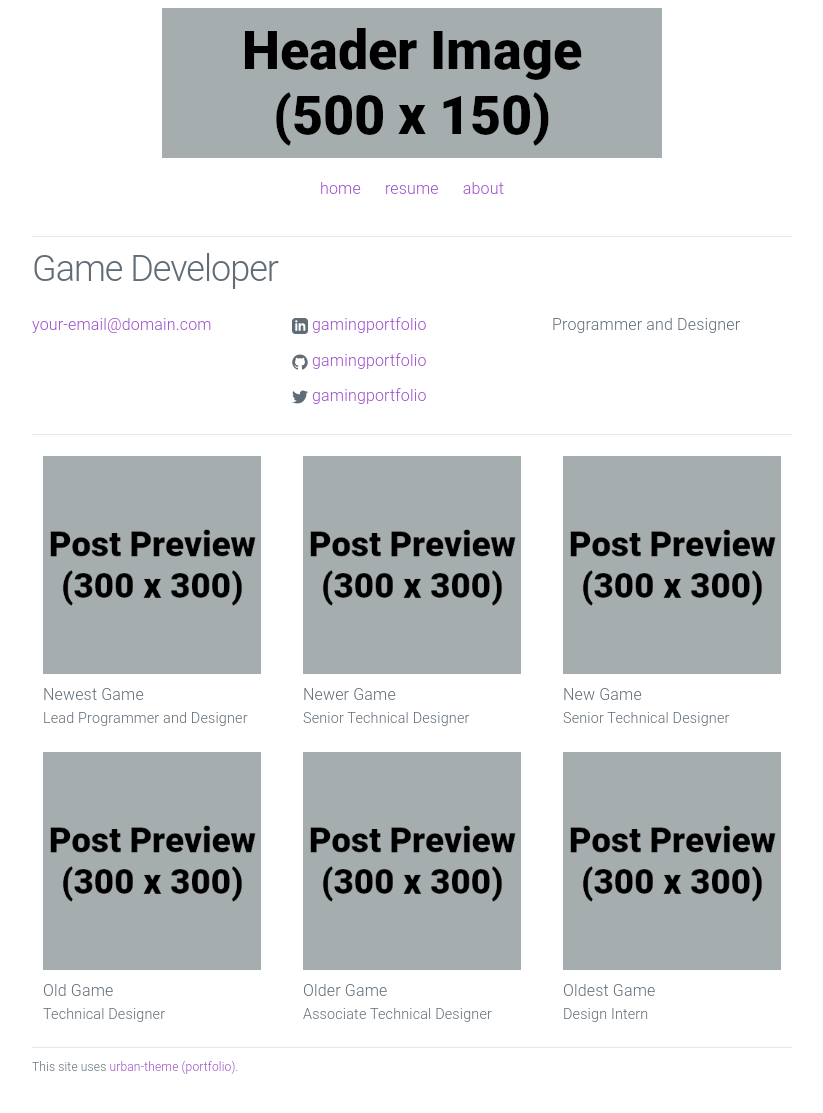
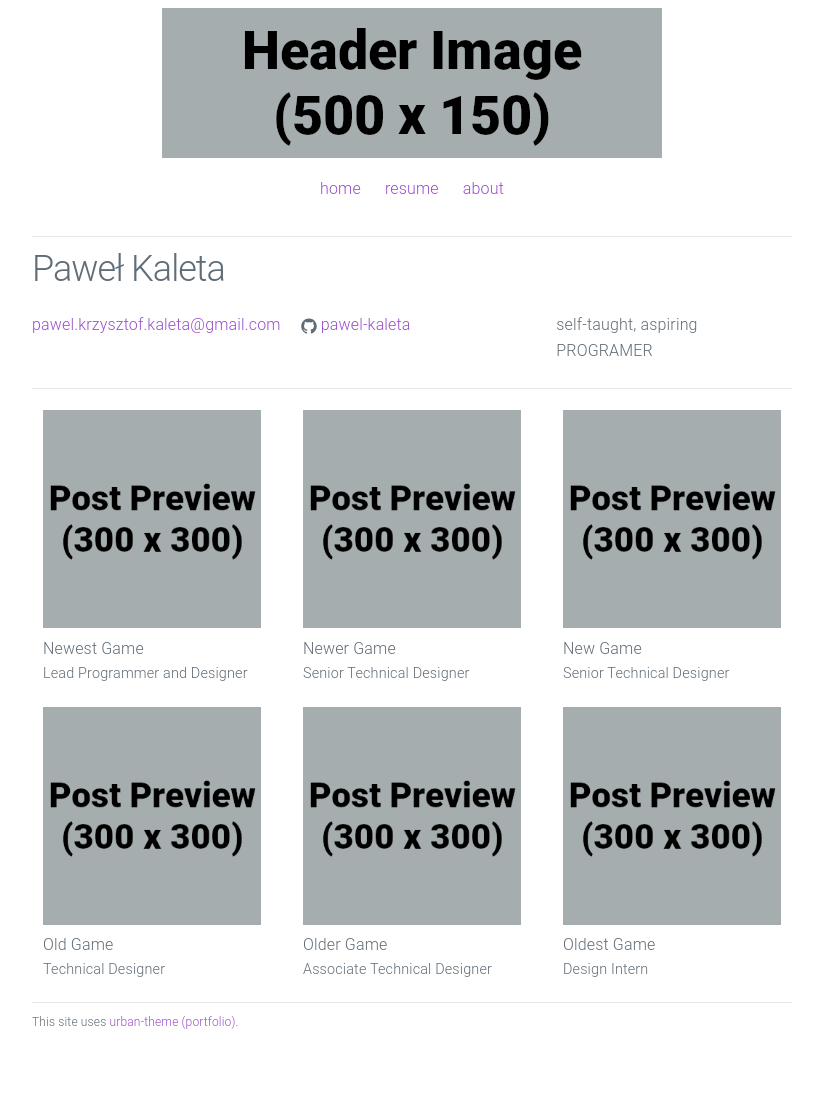
Before and after one commit to pawel-kaleta/pawel-kaleta.github.io, a Jekyll site: the page built from index.html, in a window 1280 px wide. Shown: the whole page, without its empty margins (228-1051 px from the left). Built offline with Jekyll 4.4.1, drawn with Linux system fonts in a browser that asks for light colours; after the commit the page ends 1067 px from its top, so only the background shows below that.

Commit message:
Update _config.yml

```diff
--- a/_config.yml
+++ b/_config.yml
@@ -1,12 +1,13 @@
 # Site settings
-title: Game Developer
-email: your-email@domain.com
+title: Paweł Kaleta
+email: pawel.krzysztof.kaleta@gmail.com
 description: > # keep this and put description below
-  Programmer and Designer
-url: "https://yourdomain.com" # the base hostname & protocol for your site
-linkedin_url: "https://www.linkedin.com/in/gamingportfolio"
-github_username: gamingportfolio
-twitter_username: gamingportfolio
+  self-taught, aspiring
+  PROGRAMER
+url: "https://pawel-kaleta.github.io" # the base hostname & protocol for your site
+#linkedin_url: "https://www.linkedin.com/in/gamingportfolio"
+github_username: pawel-kaleta
+#twitter_username: gamingportfolio
 footer_text: "This site uses <a href='https://github.com/gamingportfolio/urban-theme-portfolio'>urban-theme (portfolio)</a>."
 
 # Build settings
```
